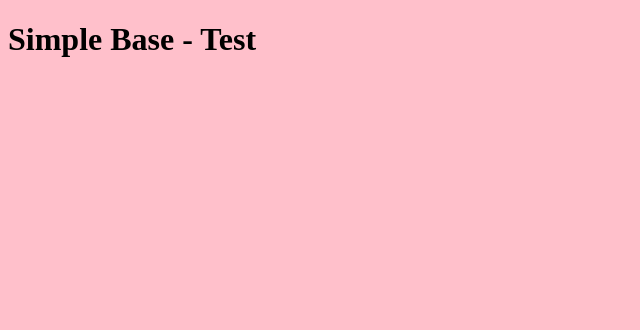
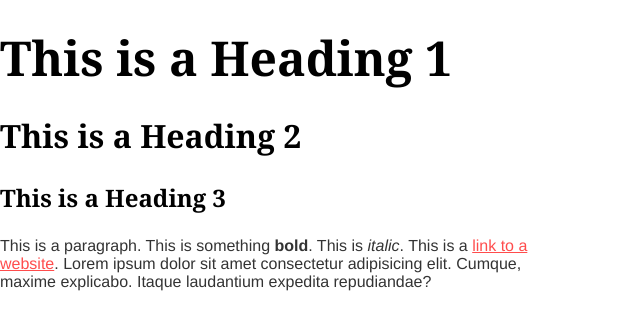
Before and after one commit to amysy07/simplebase, a plain HTML site: page index.html in a window 1280 px wide. Shown: the whole page, without its empty margins (0-640 px from the left). Drawn offline with Linux system fonts and the light colour scheme.

Commit message:
fnished global typography final

```diff
--- a/css/style.css
+++ b/css/style.css
@@ -1,3 +1,100 @@
+/* CSS TABLE OF CONTENTS
+
+# GLOBAL STYLES
+    # GLOBAL VARIABLES
+    # GLOBAL RESET
+    # GLOBAL COLORS
+
+
+
+
+
+
+
+
+*/
+
+
+/* GLOBAL VARIABLES */
+
+:root {
+    --color-body-background: rgb(255, 255, 255);
+    --color-text-body: rgb(0 0 0 / .8);
+    --color-text-headings: rgb(0 0 0 / 1);
+    --color-links: rgb(255 0 0 / .7);
+    --color-links-hover: rgb(255 0 0 / 1);
+
+    /* DEFINE THE FONTS */
+    --font-body: Helvetica, Arial, sans-serif;
+    --font-headings: Georgia, serif;
+}
+
+/* GLOBAL RESET */
+
+/* Remove the default 8px margin around body */
+body { margin: 0; }
+
+/* Change all element from content box to border box */
+* { box-sizing: border-box; }
+
+/* GLOBAL COLORS */
+
 body {
-    background: pink;
+
+    /* SET THE COLOR OF THE MAIN BODY TEXT */
+    color: var(--color-text-body);
+
+        /* SET THE COLOR OF THE MAIN BODY BACKGROUND */
+    background-color: var(--color-body-background);
 }
+
+h1, h2, h3 {
+
+    /* SET THE COLOR OF ALL HEADINGS */
+    color: var(--color-text-headings);
+}
+
+a {
+
+    /* SET THE COLOR OF ALL LINKS */
+    color: var(--color-links);
+
+    &:hover {
+
+        /* SET THE COLOR OF ALL LINKS HOVER */
+        color: var(--color-links-hover);
+    }
+}
+
+/* GLOBAL TYPOGRAPHY */
+
+body {
+    font-family: var(--font-body);
+}
+
+h1, h2, h3 {
+    font-family: var(--font-headings);
+}
+
+h1 {
+    font-size: 3em;
+    line-height: 1.1;
+}
+
+h2 {
+    font-size: 2em;
+    line-height: 1.2;
+}
+
+h3 {
+    font-size: 1.5em;
+    line-height: 1.3;
+}
+
+p {
+    /* LIMIT THE WIDTH OF ALL PARAGRAPHS */
+    max-width: 65ch;
+
+    /* NEW SCHOOL WIDOW SLAYER */
+    text-wrap: pretty;
+}
--- a/index.html
+++ b/index.html
@@ -12,8 +12,18 @@
 
 <body>
     <h1>
-        Simple Base - Test
+        This is a Heading 1
     </h1>
+    <h2>
+        This is a Heading 2
+    </h2>
+    <h3>
+        This is a Heading 3
+    </h3>
+    <p>This is a paragraph. This is something <strong>bold</strong>. This is <em>italic</em>. This is a <a
+            href="#">link to a website</a>. Lorem ipsum dolor sit amet consectetur adipisicing elit. Cumque, maxime
+        explicabo. Itaque laudantium expedita
+        repudiandae?</p>
 </body>
 
 </html>
```
